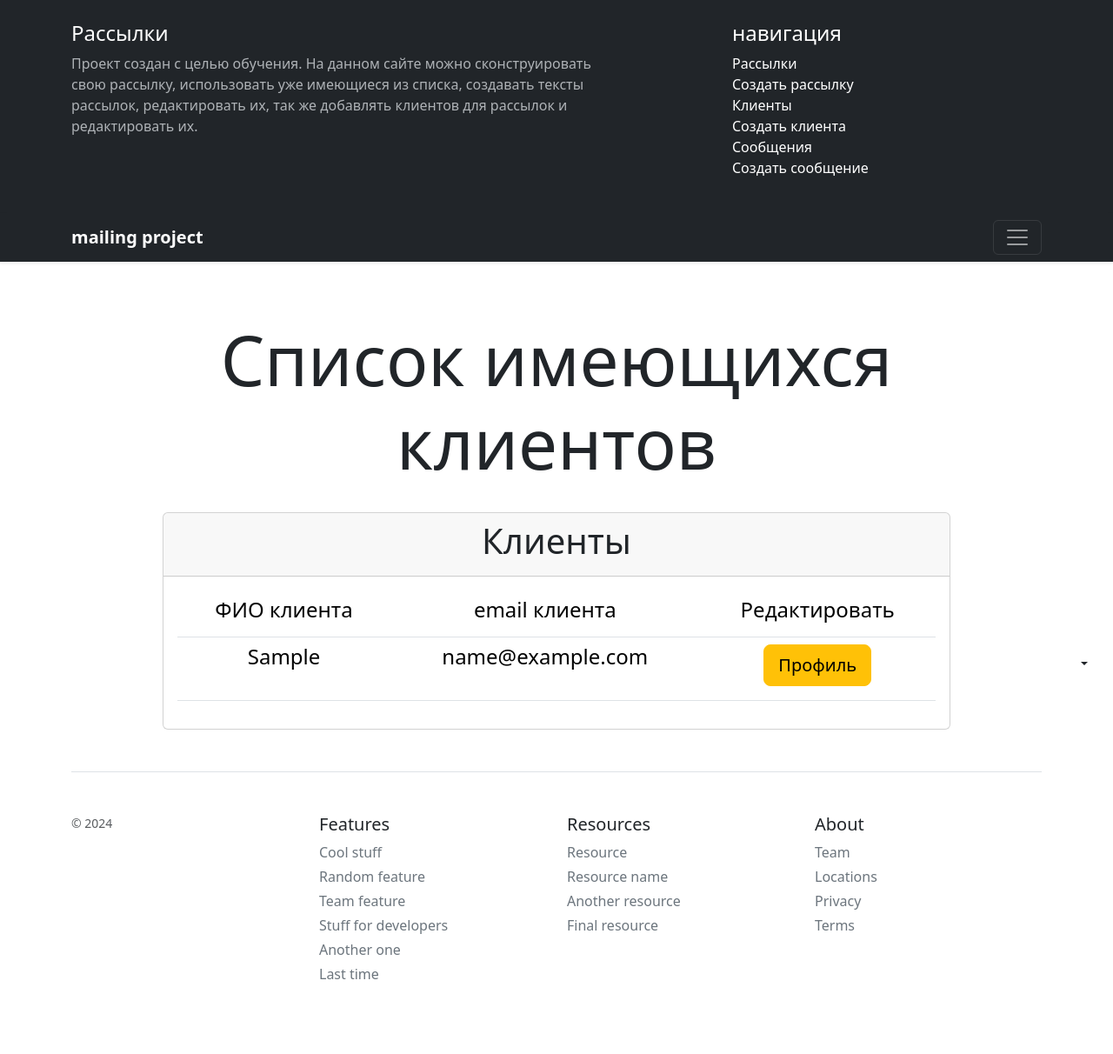
After one commit to SSkeris/cw_mailing, a Django app: page /clients/ in a window 1280 px wide, after a click that opens the changed part. The commit adds this page. Shown: the whole page at 87% size. Run offline with Django 5.2, Linux system fonts and the light colour scheme; tables that the repository leaves empty hold one stand-in row (values such as "Sample post"); some libraries are stand-ins or nearby versions.

Commit message:
+few templates for client, mailing, massage models

```diff
--- a/mailing/models.py
+++ b/mailing/models.py
@@ -21,11 +21,13 @@ class Client(models.Model):
 
 class Mailing(models.Model):
     """Рассылка и её параметры"""
+    FIVE_MINUTES = "Каждые пять минут"
     DAILY = "Раз в день"
     WEEKLY = "Раз в неделю"
     MONTHLY = "Раз в месяц"
 
     PERIODICITY_CHOICES = [
+        (FIVE_MINUTES, "Каждые пять минут"),
         (DAILY, "Раз в день"),
         (WEEKLY, "Раз в неделю"),
         (MONTHLY, "Раз в месяц"),
@@ -42,12 +44,13 @@ class Mailing(models.Model):
     ]
 
     name = models.CharField(max_length=150, verbose_name='Название')
-    description = models.TextField(**NULLABLE, verbose_name='Описание')
+    description = models.TextField(**NULLABLE, verbose_name='Описание', help_text='не обязательное поле')
     status = models.CharField(max_length=150, choices=STATUS_CHOICES, default=CREATED, verbose_name='Статус')
     periodicity = models.CharField(max_length=150, choices=PERIODICITY_CHOICES,
                                    default=DAILY, verbose_name='Периодичность')
-    start_date = models.DateTimeField(verbose_name='Дата начала')
-    end_date = models.DateTimeField(verbose_name='Дата окончания')
+    start_date = models.DateTimeField(verbose_name='Дата начала', **NULLABLE,
+                                      help_text='(формат 11.05.2024) не обязательное поле')
+    end_date = models.DateTimeField(verbose_name='Дата окончания', **NULLABLE, help_text='не обязательное поле')
     clients = models.ManyToManyField(Client, verbose_name='Клиенты для рассылки')
 
     def __str__(self):
--- a/mailing/templates/mailing/base.html
+++ b/mailing/templates/mailing/base.html
@@ -6,16 +6,45 @@
 <link href="{% static 'css/bootstrap.min.css' %}" rel="stylesheet">
 <script src="{% static 'js/bootstrap.bundle.min.js' %}"></script>
 
-<head>
 
-    <meta charset="utf-8">
-    <meta name="viewport" content="width=device-width, initial-scale=1">
-    <meta name="description" content="">
-    <meta name="author" content="Mark Otto, Jacob Thornton, and Bootstrap contributors">
-    <meta name="generator" content="Hugo 0.122.0">
-    <title>Рассылки</title>
-
-</head>
+<header data-bs-theme="dark">
+  <div class="collapse text-bg-dark" id="navbarHeader">
+    <div class="container">
+      <div class="row">
+        <div class="col-sm-8 col-md-7 py-4">
+          <h4>Рассылки</h4>
+          <p class="text-body-secondary">Проект создан с целью обучения. На данном сайте можно сконструировать свою рассылку, использовать уже имеющиеся из списка, создавать тексты рассылок, редактировать их, так же добавлять клиентов для рассылок и редактировать их.</p>
+        </div>
+        <div class="col-sm-4 offset-md-1 py-4">
+          <h4>навигация</h4>
+          <ul class="list-unstyled">
+            <li><a class="me-3 py-2 link-body-emphasis text-decoration-none" href="/">Рассылки</a></li>
+            <li><a class="me-3 py-2 link-body-emphasis text-decoration-none"
+                   href="{% url 'mailing_form' %}">Создать рассылку</a></li>
+            <li><a class="me-3 py-2 link-body-emphasis text-decoration-none"
+                   href="{% url 'clients_list' %}">Клиенты</a></li>
+            <li><a class="py-2 link-body-emphasis text-decoration-none"
+                   href="{% url 'clients_form' %}">Создать клиента</a></li>
+            <li><a class="me-3 py-2 link-body-emphasis text-decoration-none"
+                   href="{% url 'message_list' %}">Сообщения</a></li>
+            <li><a class="py-2 link-body-emphasis text-decoration-none"
+                   href="{% url 'message_form' %}">Создать сообщение</a></li>
+          </ul>
+        </div>
+      </div>
+    </div>
+  </div>
+  <div class="navbar navbar-dark bg-dark shadow-sm">
+    <div class="container">
+      <a href="#" class="navbar-brand d-flex align-items-center">
+        <strong>mailing project</strong>
+      </a>
+      <button class="navbar-toggler" type="button" data-bs-toggle="collapse" data-bs-target="#navbarHeader" aria-controls="navbarHeader" aria-expanded="false" aria-label="Toggle navigation">
+        <span class="navbar-toggler-icon"></span>
+      </button>
+    </div>
+  </div>
+</header>
 <body>
 
 <div class="dropdown position-fixed bottom-0 end-0 mb-3 me-3 bd-mode-toggle">
@@ -71,20 +100,6 @@
 </div>
 <div class="container py-3">
 
-    <header>
-        <div class="d-flex flex-column flex-md-row align-items-center pb-3 mb-4 border-bottom">
-            <span class="fs-4">mailing project</span>
-            <nav class="d-inline-flex mt-2 mt-md-0 ms-md-auto">
-                <a class="me-3 py-2 link-body-emphasis text-decoration-none" href="#">Features</a>
-                <a class="me-3 py-2 link-body-emphasis text-decoration-none" href="#">Enterprise</a>
-                <a class="me-3 py-2 link-body-emphasis text-decoration-none" href="#">Support</a>
-                <a class="py-2 link-body-emphasis text-decoration-none" href="#">Pricing</a>
-            </nav>
-        </div>
-
-
-    </header>
-
     {% block content %}
     {% endblock %}
 
--- /dev/null
+++ b/mailing/templates/mailing/client_list.html
@@ -0,0 +1,38 @@
+{% extends 'mailing/base.html' %}
+{% block content %}
+<main>
+    <div class="pricing-header px-3 py-3 pt-md-5 pb-md-4 mx-auto text-center">
+        <h1 class="display-1">Список имеющихся клиентов</h1>
+    </div>
+
+
+    <div class="container col-10">
+        <div class="card">
+            <div class="card-header text-center">
+                <h1>Клиенты</h1>
+            </div>
+            <div class="card-body">
+                <div class="col-12">
+                    <table class="table text-center">
+                        <tr>
+                            <th><h4>ФИО клиента</h4></th>
+                            <th><h4>email клиента</h4></th>
+
+                            <th><h4>Редактировать</h4></th>
+                        </tr>
+                        {% for object in object_list %}
+                        <tr>
+                            <td><h4>{{ object.FIO }}</h4></td>
+                            <td><h4>{{ object.email }}</h4></td>
+
+                            <td><h4><a class="btn btn-lg btn-warning"
+                                   href="{% url 'client_update' object.pk %}">Профиль</a></h4></td>
+                            {% endfor %}
+                        </tr>
+                    </table>
+                </div>
+            </div>
+        </div>
+    </div>
+</main>
+{% endblock %}
--- a/mailing/urls.py
+++ b/mailing/urls.py
@@ -1,14 +1,26 @@
 from django.conf import settings
 from django.conf.urls.static import static
-from django.contrib import admin
-from django.urls import path, include
+from django.urls import path
 
 from mailing.apps import MailingConfig
-from mailing.views import MailingListView, MailingDetailView
+from mailing.views import MailingListView, MailingDetailView, MailingCreateView, MailingUpdateView, MailingDeleteView, \
+    ClientListView, ClientCreateView, ClientUpdateView, MessageListView, MessageCreateView, MessageUpdateView
 
 appname = MailingConfig.name
 
 urlpatterns = [
                   path('', MailingListView.as_view(), name='mailing_list'),
+
                   path('/<int:pk>/', MailingDetailView.as_view(), name='mailing_detail'),
+                  path('create_mailing/', MailingCreateView.as_view(), name='mailing_form'),
+                  path('<int:pk>/update', MailingUpdateView.as_view(), name='mailing_update'),
+                  path('<int:pk>/delete', MailingDeleteView.as_view(), name='mailing_delete'),
+
+                  path('clients/', ClientListView.as_view(), name='clients_list'),
+                  path('create_client/', ClientCreateView.as_view(), name='clients_form'),
+                  path('<int:pk>/update_client/', ClientUpdateView.as_view(), name='client_update'),
+
+                  path('messages/', MessageListView.as_view(), name='message_list'),
+                  path('create_message/', MessageCreateView.as_view(), name='message_form'),
+                  path('<int:pk>/update_message/', MessageUpdateView.as_view(), name='message_update'),
               ] + static(settings.MEDIA_URL, document_root=settings.MEDIA_ROOT)
--- a/mailing/views.py
+++ b/mailing/views.py
@@ -1,19 +1,30 @@
-from django.shortcuts import render
-from django.urls import reverse
-from django.views.generic import ListView, DetailView, CreateView
+from django.urls import reverse, reverse_lazy
+from django.views.generic import ListView, DetailView, CreateView, UpdateView, DeleteView
 
-from mailing.models import Mailing, Client
+from mailing.models import Mailing, Client, Log, Message
 
 
 class ClientListView(ListView):
+    """Список всех клиентов"""
     model = Client
 
 
 class ClientCreateView(CreateView):
+    """Класс для создания клиента"""
     model = Client
+    fields = ('FIO', 'email', 'description')
 
     def get_success_url(self):
-        return reverse('distribution:clients_list')
+        return reverse('clients_list')
+
+
+class ClientUpdateView(UpdateView):
+    """Класс для редактирования клиента"""
+    model = Client
+    fields = ('FIO', 'email', 'description')
+
+    def get_success_url(self):
+        return reverse('clients_list')
 
 
 class MailingListView(ListView):
@@ -24,3 +35,64 @@ class MailingListView(ListView):
 class MailingDetailView(DetailView):
     """Класс для отображения одной рассылки"""
     model = Mailing
+
+
+class MailingCreateView(CreateView):
+    """Класс для создания рассылки"""
+    model = Mailing
+    fields = ('name', 'description', 'periodicity', 'start_date', 'end_date', 'clients')
+    success_url = reverse_lazy('mailing_list')
+
+
+class MailingUpdateView(UpdateView):
+    """Класс для редактирования рассылки"""
+    model = Mailing
+    fields = '__all__'
+    success_url = reverse_lazy('mailing_detail')
+
+    def get_success_url(self):
+        """Перенаправляет на страницу с рассылкой"""
+        return reverse('mailing_detail', args=[self.object.pk])
+
+
+class MailingDeleteView(DeleteView):
+    """Класс для удаления рассылки"""
+    model = Mailing
+    success_url = reverse_lazy('mailing_list')
+
+
+class MessageListView(ListView):
+    """Список просмотра всех сообщений"""
+    model = Message
+
+
+class MessageCreateView(CreateView):
+    """Класс для создания сообщения"""
+    model = Message
+    fields = ('title', 'text', 'mailing_list')
+
+    def get_success_url(self):
+        return reverse('message_list')
+
+
+class MessageUpdateView(UpdateView):
+    """Класс для редактирования сообщения"""
+    model = Message
+    fields = ('title', 'text', 'mailing_list')
+
+    def get_success_url(self):
+        return reverse('message_list')
+
+
+class LogListView(ListView):
+    """Класс для отображения списка логов"""
+    model = Log
+
+    def get_context_data(self, *args, **kwargs):
+        context_data = super().get_context_data(*args, **kwargs)
+
+        context_data['all'] = context_data['object_list'].count()
+        context_data['success'] = context_data['object_list'].filter(status=True).count()
+        context_data['error'] = context_data['object_list'].filter(status=False).count()
+
+        return context_data
```
Also changed, not shown: mailing/templates/mailing/client_form.html (added, +32 -0 lines), mailing/templates/mailing/mailing_confirm_delete.html (added, +27 -0 lines), mailing/templates/mailing/mailing_form.html (added, +32 -0 lines), mailing/templates/mailing/mailing_list.html (+10 -8 lines), mailing/templates/mailing/message_form.html (added, +32 -0 lines), mailing/templates/mailing/message_list.html (added, +34 -0 lines).
